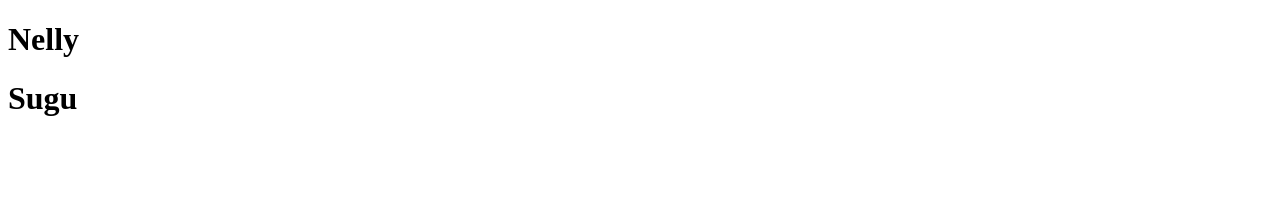
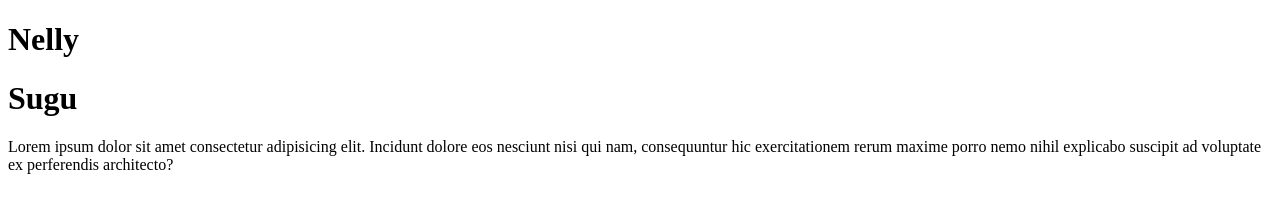
Before and after one commit to jonly03/github-demo-visa-sde, a plain HTML site: page index.html in a window 1280 px wide. Drawn offline with Linux system fonts and the light colour scheme.

Commit message:
added new p

```diff
--- a/index.html
+++ b/index.html
@@ -8,5 +8,12 @@
   <body>
     <h1>Nelly</h1>
     <h1>Sugu</h1>
+
+    <p>
+      Lorem ipsum dolor sit amet consectetur adipisicing elit. Incidunt dolore
+      eos nesciunt nisi qui nam, consequuntur hic exercitationem rerum maxime
+      porro nemo nihil explicabo suscipit ad voluptate ex perferendis
+      architecto?
+    </p>
   </body>
 </html>
```
